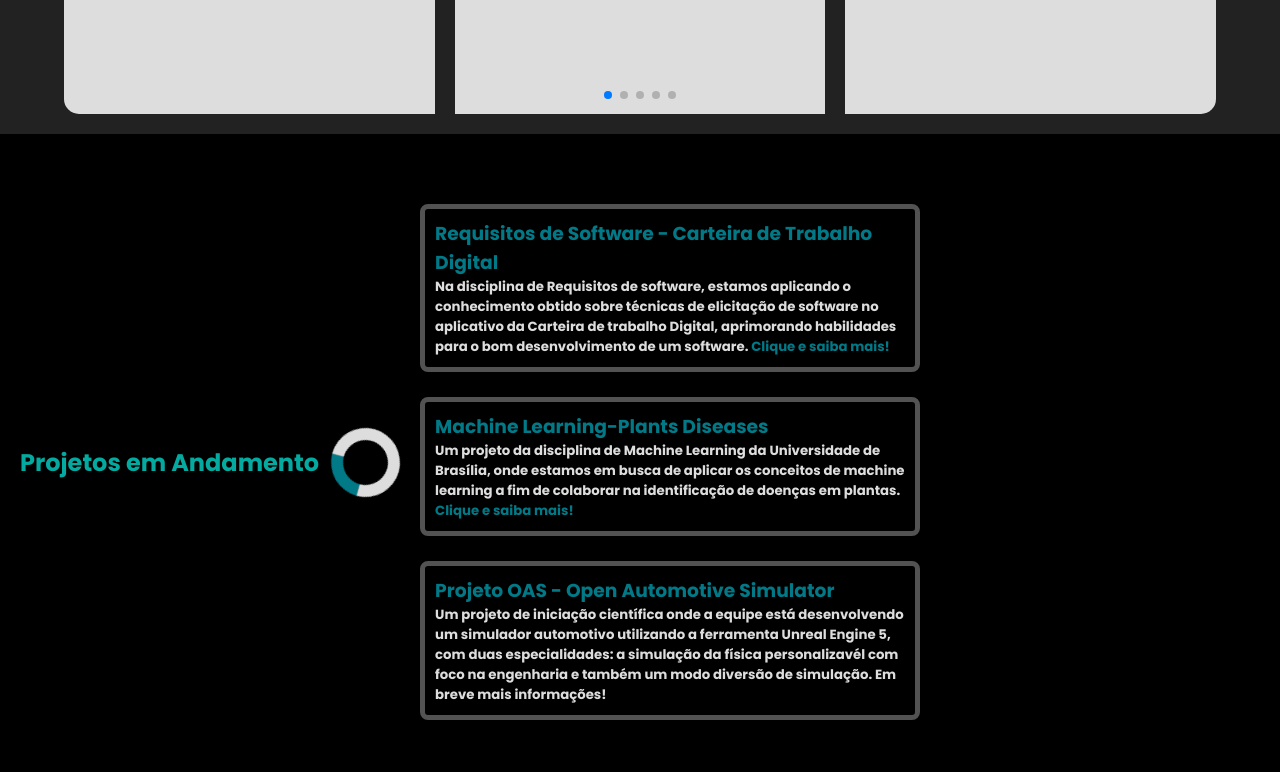
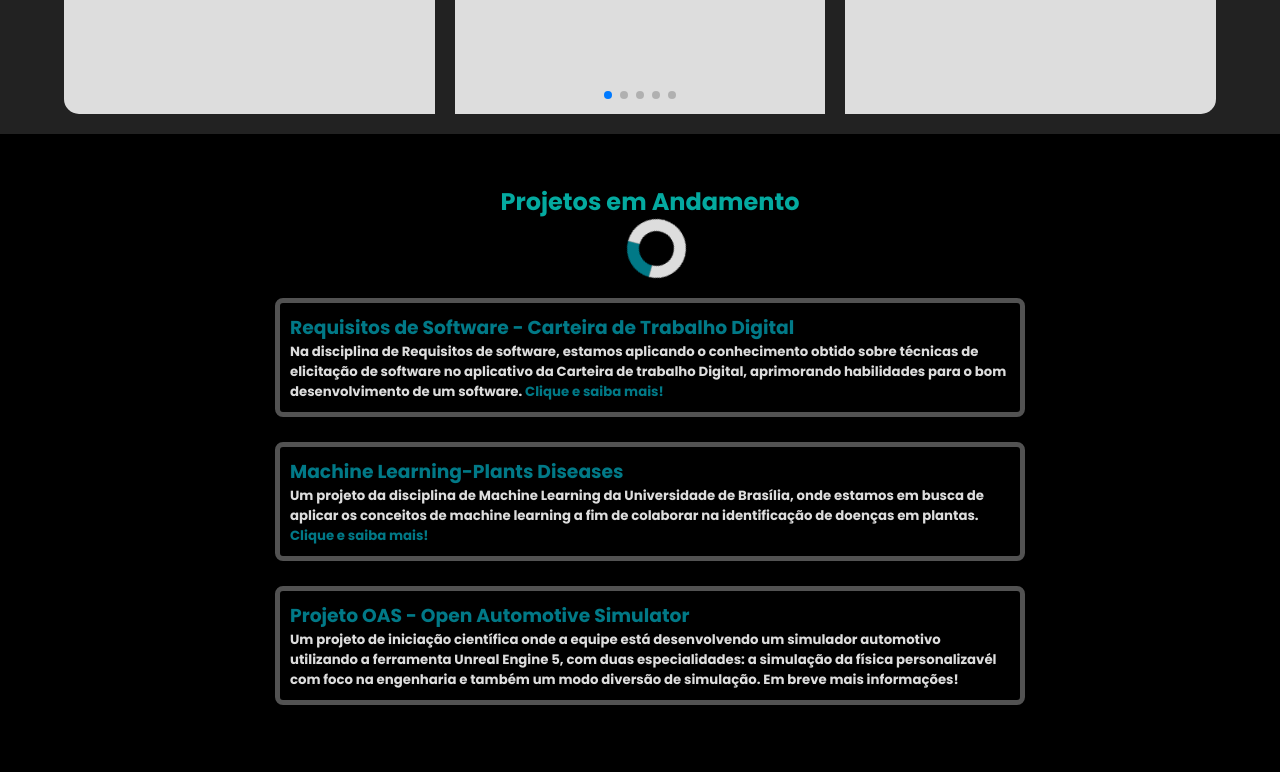
Before and after one commit to Caiomesvie/portfolio, a plain HTML site: page index.html in a window 1280 px wide. Shown: the part 1000-1772 px from the top of the page. Drawn offline with nearby package versions, Linux system fonts and the light colour scheme.

Commit message:
Update style.css

```diff
--- a/style.css
+++ b/style.css
@@ -112,18 +112,19 @@ background-color: #000000;
 padding-bottom: 50PX;
 padding-top: 50PX;
 display: flex;
-align-items: center;
-padding-left: 20px;  flex-wrap: wrap;
+flex-direction: column;
+align-items:center;
+padding-left: 20px;
+flex-wrap: wrap;
 }
 
 .boxConteudo{
   display: flex;
+  flex-direction: row;
   flex-wrap: wrap;
-  align-items: center;
-  justify-content: center;
   gap: 25px;
   padding: 20PX;
-max-width: 500px;
+  max-width: 750px;
 }
 
 .projeto{
@@ -148,8 +149,8 @@ max-width: 500px;
   border: 12px solid #ddd;
   border-top: 12px solid #017987;
   border-radius: 50%;
-  width: 45px;
-  height: 45px;
+  width: 35px;
+  height: 35px;
   animation: spin 3s linear infinite;
  margin-left: 12px;
 }
@@ -234,5 +235,7 @@ header{
 .swiper{
   width: 75%;
 }
-
+.boxConteudo{
+  max-width: 400px;
 }
+}
```
